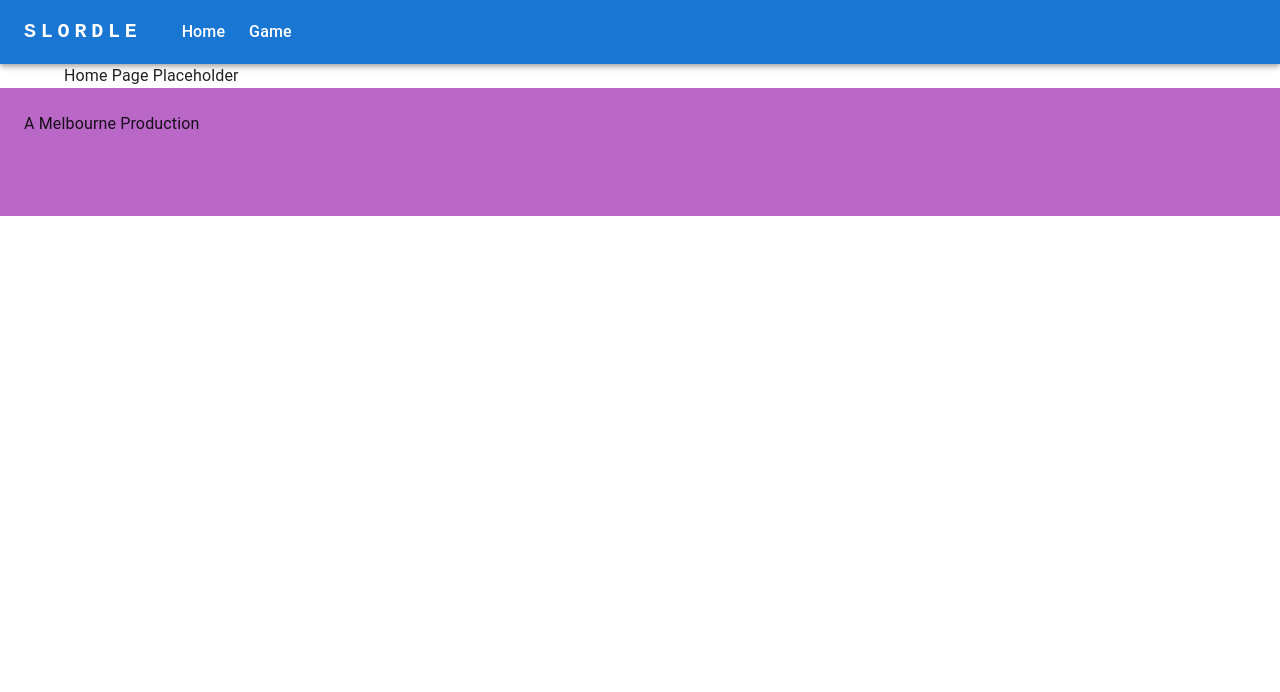
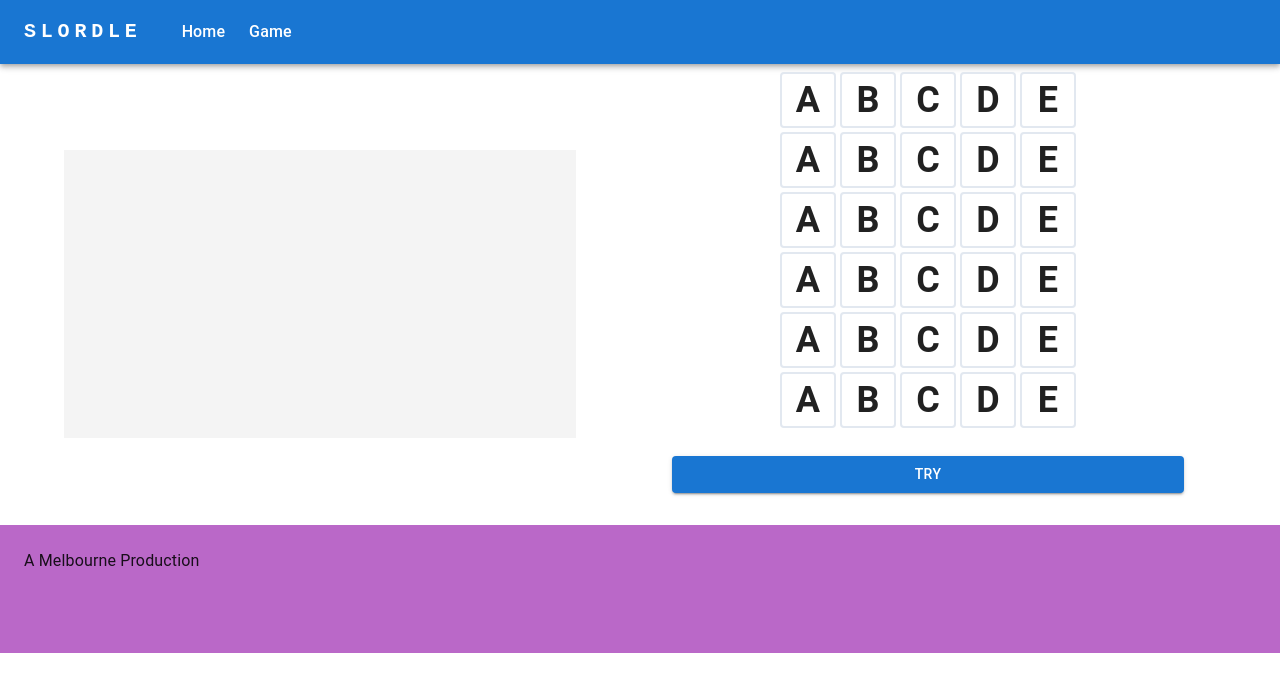
Before and after one commit to cpsnowden/swordle-ui, a React (Create React App) app: page /#/game in a window 1280 px wide. Before the commit this address led to /#/. Shown: the top 692 px of the page. Built offline with nearby package versions, Linux system fonts and the light colour scheme.

Commit message:
Fix animation during reveal

```diff
--- a/src/components/Wordle/grid/Cell.tsx
+++ b/src/components/Wordle/grid/Cell.tsx
@@ -1,8 +1,6 @@
 import classnames from 'classnames'
 
 import { CharStatus } from 'services/statuses'
-
-const REVEAL_TIME_MS = 1000
 
 interface CellProps {
   value?: string
@@ -21,7 +19,7 @@ export const Cell: React.FC<CellProps> = ({
 }) => {
   const isFilled = value && !isCompleted
   const shouldReveal = isRevealing && isCompleted
-  const animationDelay = `${position * REVEAL_TIME_MS}ms`
+  const animationDelay = `${position * 350}ms`
 
   const classes = classnames(
     'xxshort:w-11 xxshort:h-11 short:text-2xl short:w-12 short:h-12 w-14 h-14 border-solid border-2 flex items-center justify-center mx-0.5 text-4xl font-bold rounded dark:text-white',
--- a/src/components/Wordle/grid/CompletedRow.tsx
+++ b/src/components/Wordle/grid/CompletedRow.tsx
@@ -7,6 +7,7 @@ interface CompletedRowProps {
 
 export const CompletedRow: React.FC<CompletedRowProps> = ({ guess, isRevealing }) => {
   return (
+    <>
       <div className="mb-1 flex justify-center">
         {guess.map((letter, i) => (
           <Cell
@@ -18,5 +19,6 @@ export const CompletedRow: React.FC<CompletedRowProps> = ({ guess, isRevealing }
           />
         ))}
       </div>
+    </>
   )
 }
--- /dev/null
+++ b/src/components/Wordle/grid/GamePanel.tsx
@@ -0,0 +1,30 @@
+import { Button } from "@mui/material"
+import { useState } from "react"
+import { WordleGrid } from "./WordleGrid"
+
+export interface GamePanelProps {
+  guesses: string[][]
+}
+
+export const GamePanel = ({guesses}: GamePanelProps) => {
+
+  const [isRevealing, setIsRevealing] = useState(false)
+
+  const onSubmit = () => {
+
+    setIsRevealing(true)
+
+    setTimeout(() => {
+      setIsRevealing(false)
+    }, 350 * 5)
+  }
+
+  return (
+    <div className="mx-auto flex w-full grow flex-col px-1 pt-2 pb-8 sm:px-6 md:max-w-7xl lg:px-8 short:pb-2 short:pt-2">
+      <div className="flex grow flex-col justify-center pb-6 short:pb-2">
+        <WordleGrid guesses={guesses} isRevealing={isRevealing} />
+      </div>
+      <Button variant="contained" onClick={onSubmit}>Try</Button>
+    </div>
+  )
+}
--- a/src/index.css
+++ b/src/index.css
@@ -15,3 +15,31 @@ code {
   font-family: source-code-pro, Menlo, Monaco, Consolas, 'Courier New',
     monospace;
 }
+
+@keyframes revealCell {
+  0% {
+    transform: rotateX(0deg);
+    background-color: var(--default-cell-bg-color);
+    border-color: var(--default-cell-border-color);
+    color: var(--default-cell-text-color);
+  }
+  50% {
+    background-color: var(--default-cell-bg-color);
+    border-color: var(--default-cell-border-color);
+    color: var(--default-cell-text-color);
+  }
+  50.1% {
+    background-color: var(--present-cell-bg-color);
+    border-color: var(--present-cell-bg-color);
+  }
+  100% {
+    transform: rotateX(180deg);
+  }
+}
+
+.cell-reveal {
+  animation-duration: 0.35s;
+  animation-timing-function: linear;
+  animation-fill-mode: backwards;
+  animation-name: revealCell;
+}
--- a/src/pages/Game/index.tsx
+++ b/src/pages/Game/index.tsx
@@ -1,5 +1,5 @@
 import { Container, Grid, Skeleton } from "@mui/material";
-import { WordleGrid } from "components/Wordle/grid/WordleGrid";
+import { GamePanel } from "components/Wordle/grid/GamePanel";
 
 const guesses: string[][] = [
   ["A", "B", "C", "D", "E"],
@@ -18,11 +18,7 @@ const Game = () => {
           <Skeleton variant="rectangular" width={1280 / 2.5} height={720 / 2.5} />
         </Grid>
         <Grid item xs={6}>
-          <div className="mx-auto flex w-full grow flex-col px-1 pt-2 pb-8 sm:px-6 md:max-w-7xl lg:px-8 short:pb-2 short:pt-2">
-            <div className="flex grow flex-col justify-center pb-6 short:pb-2">
-              <WordleGrid guesses={guesses} isRevealing={false} />
-              </div>
-            </div>
+          <GamePanel guesses={guesses}/>
         </Grid>
       </Grid>
     </Container>
```
Lines whose indentation alone changed are shown as unchanged.
